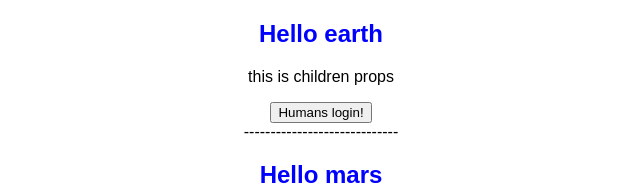
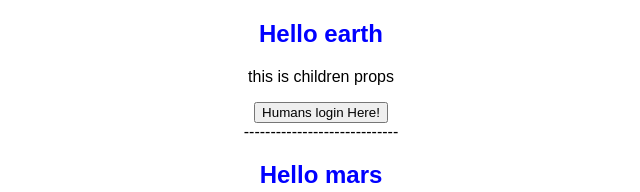
Before and after one commit to Tasneem-Wadee/LearnReact2, a React (Create React App) app: page / in a window 1280 px wide. Shown: the top 192 px of the page, without its empty margins (319-959 px from the left). Built offline with nearby package versions, Linux system fonts and the light colour scheme.

Commit message:
Update App.js

```diff
--- a/src/App.js
+++ b/src/App.js
@@ -21,7 +21,7 @@ export default function App() {
     <div className="App">
       <Greeting planet="earth">
         <p> this is children props </p>
-        <button> Humans login! </button>
+        <button> Humans login Here! </button>
       </Greeting>
       <div>
         <Greeting planet="mars">
```
